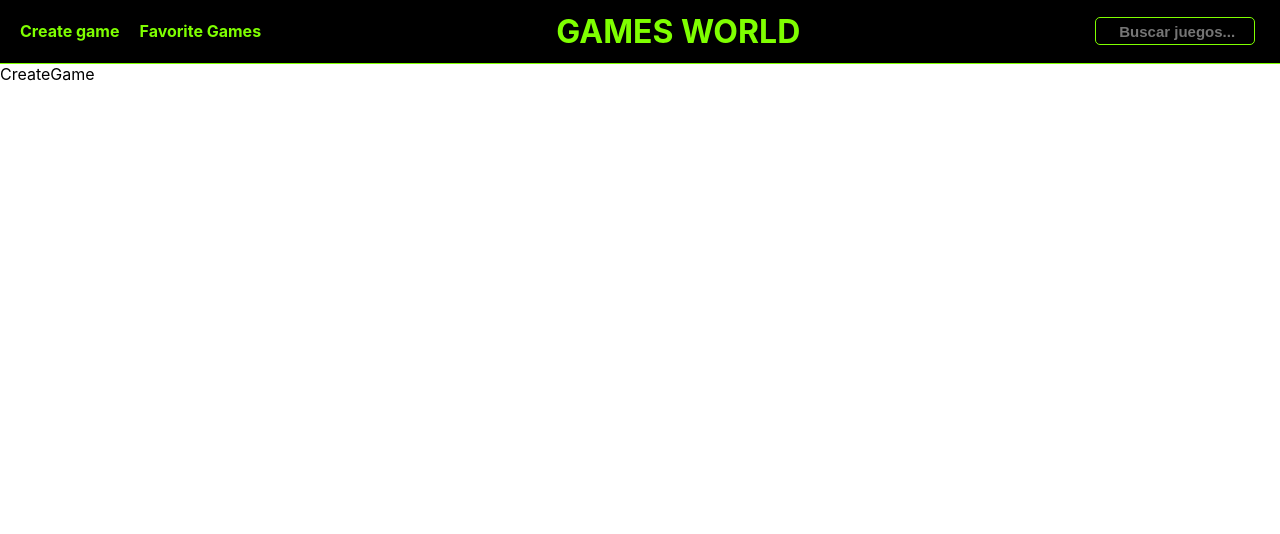
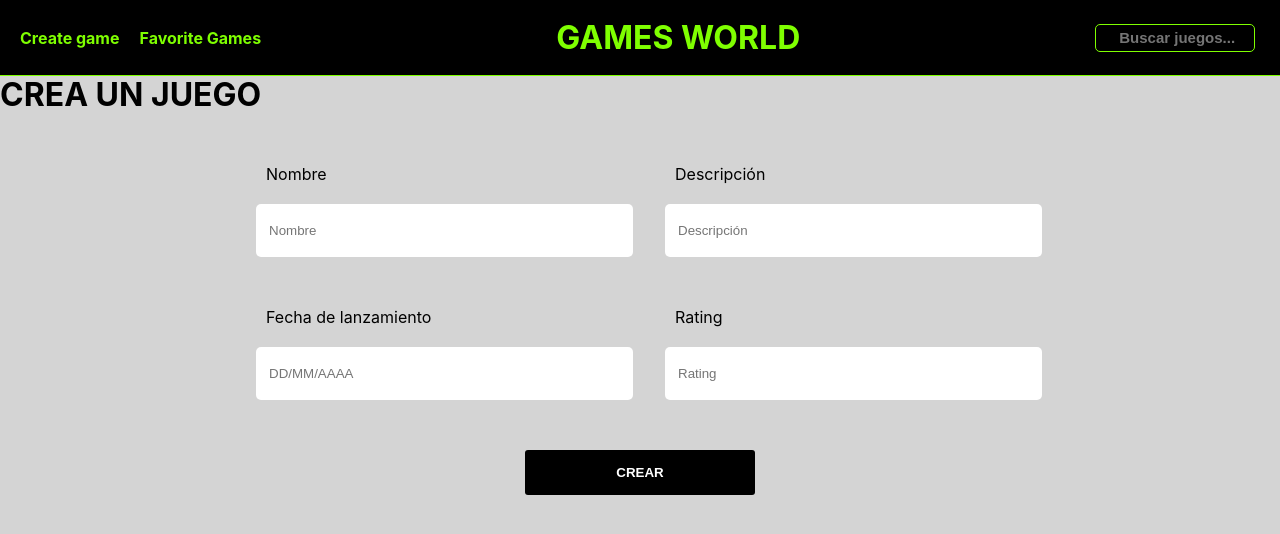
Before and after one commit to EdwardBarrero/videogamesEdward, a React (Create React App) app in the folder client/: page /home/creategame in a window 1280 px wide. Shown: the top 534 px of the page. Built offline with nearby package versions, Linux system fonts and the light colour scheme.

Commit message:
Route create game

```diff
--- /dev/null
+++ b/client/src/components/CreateGame/CreateGame.css
@@ -0,0 +1,56 @@
+.creategame-forms {
+  box-sizing: border-box;
+  display: grid;
+  grid-template-columns: 1fr 1fr;
+  gap: 50px;
+  max-width: 60vw;
+  padding-top: 50px;
+  margin: auto;
+}
+.creategame h1{
+    margin: 0;
+}
+
+.creategame {
+  position: relative;
+  top: 75px;
+  background-color: #d4d4d4;
+  height: 90.9vh;
+}
+
+.creategame-ef {
+  grid-column: span 2;
+  margin: 0;
+  padding-left: 10px;
+  background-color: rgb(255, 0, 0, 0.5);
+}
+
+.creategame-btn {
+  display: flex;
+  flex-direction: column;
+  align-items: center;
+  grid-column: span 2;
+}
+
+.creategame-btn button {
+  height: 45px;
+  width: 30%;
+  background-color: #000;
+  color: #fff;
+  font-weight: bold;
+  border: none;
+  border-radius: 3px;
+  cursor: pointer;
+  transition: 0.1s ease all;
+}
+
+.creategame-btn button:hover {
+  box-shadow: 3px 0 3px black, -3px 0 3px black;
+}
+
+.creategame-btn p {
+  font-size: 14px;
+  padding: 10px;
+  margin: 0;
+  display: none;
+}
--- a/client/src/components/CreateGame/CreateGame.jsx
+++ b/client/src/components/CreateGame/CreateGame.jsx
@@ -1,7 +1,76 @@
-import React from 'react'
+import React, { useState } from "react";
+import "./CreateGame.css";
+import InputCG from "../InputCG/InputCG";
 
 export default function CreateGame() {
+  const [nombre, setNombre] = useState({ campo: "", validate: null });
+  const [descripcion, setDescripcion] = useState({ campo: "", validate: null });
+  const [date, setDate] = useState({ campo: "", validate: null });
+  const [rating, setRating] = useState({ campo: "", validate: null });
+
+  const expresiones = {
+    nombre: /^[a-zA-Z0-9\_\-]{2,16}$/,
+    descripcion: /^[a-zA-Z0-9À-ÿ\s]{1,200}$/,
+    date: /^([012][1-9]|3[01])(\/)(0[1-9]|1[012])\2(\d{4})$/,
+    rating: /^[0-5]*(\.?)[0-9]$/,
+  };
+
   return (
-    <div>CreateGame</div>
-  )
+    <>
+      <div className="creategame">
+        <h1>CREA UN JUEGO</h1>
+        <div className="creategame-forms">
+          <InputCG
+            state={nombre}
+            setState={setNombre}
+            name={"Nombre"}
+            placeHolder={"Nombre"}
+            errorMsg={
+              "Debe de tener de 2 a 16 carácteres, acepta números, letras, guion y guion bajo"
+            }
+            id={"nombre"}
+            expresionRegular={expresiones.nombre}
+          />
+          <InputCG
+            state={descripcion}
+            setState={setDescripcion}
+            name={"Descripción"}
+            placeHolder={"Descripción"}
+            errorMsg={"Máximo 200 caracteres, acepta caracteres especiales"}
+            id={"descripcion"}
+            expresionRegular={expresiones.descripcion}
+          />
+          <InputCG
+            state={date}
+            setState={setDate}
+            name={"Fecha de lanzamiento"}
+            placeHolder={"DD/MM/AAAA"}
+            errorMsg={"Debe ingresar una fecha válida"}
+            id={"date"}
+            expresionRegular={expresiones.date}
+          />
+          <InputCG
+            state={rating}
+            setState={setRating}
+            name={"Rating"}
+            placeHolder={"Rating"}
+            errorMsg={"Debe ingresar un número válido"}
+            id={"rating"}
+            expresionRegular={expresiones.rating}
+          />
+          {false && (
+            <div className="creategame-ef">
+              <p>
+                <b>Error:</b> Por favor rellena el formulario correctamente
+              </p>
+            </div>
+          )}
+          <div className="creategame-btn">
+            <button type="submit">CREAR</button>
+            <p>El juego fue creado exitosamente!</p>
+          </div>
+        </div>
+      </div>
+    </>
+  );
 }
--- a/client/src/components/Favorite/Favorite.css
+++ b/client/src/components/Favorite/Favorite.css
@@ -1,10 +1,12 @@
-.favorite-background{
+.favorite-background {
   position: fixed;
   width: 100vw;
-  height: 100vh
+  height: 100vh;
 }
 
 .favorite-gamecards {
+  position: relative;
+  top: 75px;
   display: flex;
   flex-wrap: wrap;
   /* border: 2px black solid; */
--- a/client/src/components/GameDetail/GameDetail.css
+++ b/client/src/components/GameDetail/GameDetail.css
@@ -13,11 +13,12 @@
 .gamedetail-content {
   z-index: 2;
   position: relative;
+  top: 75px;
   display: flex;
   align-items: center;
   flex-direction: column;
   width: 50vw;
-  height: 92.5vh;
+  min-height: 90.9vh;
   justify-self: center;
   backdrop-filter: blur(20px);
   align-self: center ;
@@ -59,8 +60,8 @@
 .gameDetail-favbtn{
     border: none;
     background-color: chartreuse;
-    width: 10vw;
-    height: 4vh;
+    width: 170px;
+    height: 30px;
     border-radius: 10px;
     box-shadow: 5px 5px 15px black;
 }
--- a/client/src/components/Home/Home.css
+++ b/client/src/components/Home/Home.css
@@ -1,8 +1,10 @@
 .homepage {
+  position: relative;
+  top: 75px;
   background-image: url("https://dlcdnrog.asus.com/rog/media/1637784966993.jpg");
   background-repeat: no-repeat;
   background-size: cover;
-  height: 92.5vh;
+  min-height: 90.9vh;
   color: white;
 }
 
--- /dev/null
+++ b/client/src/components/InputCG/InputCG.css
@@ -0,0 +1,60 @@
+.inputcg-form{
+    display: flex;
+    flex-direction: column;
+
+}
+
+.inputcg-label{
+    display: block;
+    min-height: 40px;
+    padding-left: 10px;
+    cursor: pointer;
+}
+
+.inputcg-input{
+    width: 100%;
+    height: 45px;
+    line-height: 45px;
+    border-radius: 5px;
+    border: 3px solid transparent;
+    padding-inline-start: 10px;
+    transition: 0.3s ease all;
+}
+
+.inputcg-inputt {
+    width: 100%;
+    height: 45px;
+    line-height: 45px;
+    border-radius: 5px;
+    border: 3px solid #1ed12d;
+    padding-inline-start: 10px;
+    transition: 0.3s ease all;
+}
+.inputcg-inputt:focus{
+    outline: none;
+}
+.inputcg-inputf {
+    width: 100%;
+    height: 45px;
+    line-height: 45px;
+    border-radius: 5px;
+    border: 3px solid #bb2929;
+    padding-inline-start: 10px;
+    transition: 0.3s ease all;
+}
+.inputcg-inputf:focus{
+    outline: none;
+}
+
+.inputcg-input:focus{
+    border: 3px solid #0075ff;
+    outline: none;
+    box-shadow: 1px 0 5px black;
+}
+
+.inputcg-em{
+    font-size: 12px;
+    margin-bottom: 0;
+    color: #bb2929;
+    display: none;
+}
--- /dev/null
+++ b/client/src/components/InputCG/InputCG.jsx
@@ -0,0 +1,51 @@
+import React, { useEffect } from "react";
+import "./InputCG.css";
+
+const InputCG = ({
+  state,
+  setState,
+  name,
+  placeHolder,
+  errorMsg,
+  id,
+  expresionRegular,
+}) => {
+  const onChange = (e) => {
+    setState({
+      ...state,
+      campo: e.target.value,
+    });
+  };
+
+  let className = "inputcg-input";
+  const validate = () => {
+    if (expresionRegular) {
+      if (expresionRegular.test(state.campo)) state.validate = true;
+      else state.validate = false;
+    }
+  };
+
+  if (state.validate === true) className = "inputcg-inputt";
+  else if (state.validate === false) className = "inputcg-inputf";
+
+  return (
+    <form className="inputcg-form">
+      <label htmlFor={id} className="inputcg-label">
+        {name}
+      </label>
+      <input
+        type="text"
+        className={className}
+        placeholder={placeHolder}
+        id={id}
+        value={state.campo}
+        onChange={onChange}
+        onKeyUp={validate}
+        onBlur={validate}
+      />
+      <p className="inputcg-em">{errorMsg}</p>
+    </form>
+  );
+};
+
+export default InputCG;
--- a/client/src/components/NavBar/NavBar.css
+++ b/client/src/components/NavBar/NavBar.css
@@ -1,10 +1,13 @@
 .navBar {
+  position: fixed;
   display: flex;
   justify-content: space-between;
   align-items: center;
   background-color: black;
   border-bottom: 1px chartreuse solid;
-  z-index: 2;
+  z-index: 90;
+  min-width: 100vw;
+  height: 75px;
 }
 
 .titlenav1 {
```
Lines whose indentation alone changed are shown as unchanged.
